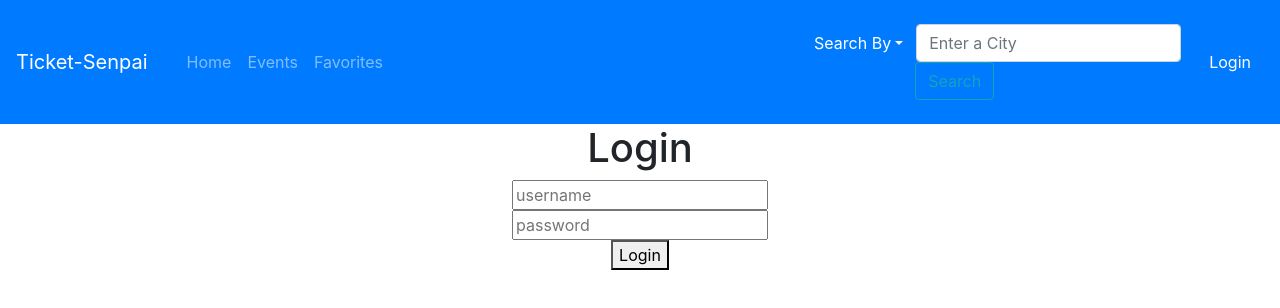
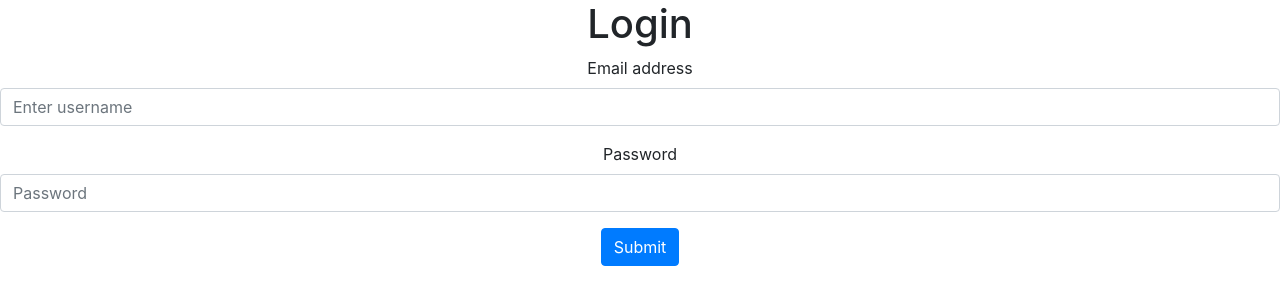
Before and after one commit to MattChale123/Ticket-Senpai, a React (Create React App) app in the folder client/: page /login in a window 1280 px wide. Shown: the top 308 px of the page. Built offline with nearby package versions, Linux system fonts and the light colour scheme.

Commit message:
staging changes for pull request

```diff
--- a/client/src/App.css
+++ b/client/src/App.css
@@ -6,7 +6,6 @@
   height: 40vmin;
   pointer-events: none;
 }
-
 
 @media (prefers-reduced-motion: no-preference) {
   .App-logo {
--- a/client/src/App.js
+++ b/client/src/App.js
@@ -9,13 +9,14 @@ import Profile from './pages/Profile';
 import StubHubLogin from './pages/StubHubLogin';
 import Events from './pages/Events';
 import SearchResults from './pages/SearchResults';
+import GoogleMaps from './components/GoogleMaps';
 
 function App() {
   return (
     <div className="App">
-      <Navigation />
       <Switch>
         <Route path='/' exact>
+          <Navigation />
           <Home />
         </Route>
         <Route path="/register">
@@ -25,16 +26,24 @@ function App() {
           <Login />
         </Route>
         <Route path="/login/stubhub">
+          <Navigation />
           <StubHubLogin />
         </Route>
         <Route path="/profile">
+          <Navigation />
           <Profile />
         </Route>
         <Route path = "/events/:type">
+          <Navigation />
           <Events/>
         </Route>
         <Route path = "/search/:num/:param">
+          <Navigation />
           <SearchResults />
+        </Route>
+        <Route path='/directions'>
+          <Navigation />
+          <GoogleMaps />
         </Route>
       </Switch>
     </div>
--- a/client/src/components/GoogleMaps.js
+++ b/client/src/components/GoogleMaps.js
@@ -4,7 +4,7 @@ import { Loader } from "@googlemaps/js-api-loader"
 import usePosition from '../hooks/usePosition'
 
 const loader = new Loader({
-    apiKey: 'AIzaSyA5flBGhuvWuB2w2Qh6hD5o81MAlJYtwR0',
+    apiKey: 'AIzaSyBxCFPMNQ1YqokuJM8pwSnWnqNByNzEPl0',
     version: "beta",
   });
 
--- a/client/src/pages/Login.js
+++ b/client/src/pages/Login.js
@@ -2,6 +2,8 @@ import React, { useState } from 'react'
 import { useHistory } from 'react-router'
 import { useDispatch } from "react-redux";
 import { setUser } from "../redux/actions";
+import { Form } from 'react-bootstrap';
+import { Button } from 'react-bootstrap';
 
 export default function Login() {
     const [ error, setError ] = useState('')
@@ -47,12 +49,20 @@ export default function Login() {
     return (
         <div>
             <h1>Login</h1>
-              <form onSubmit={handleSubmit}>
-                <input placeholder="username" onChange={handleChange} value={form.username} name='username'></input><br />
-                <input type='password' placeholder="password" onChange={handleChange} value={form.password} name='password'></input><br />
-                <button  type="submit">Login</button>
+              <Form onSubmit={handleSubmit}>
+                <Form.Group controlId="formBasicEmail">
+                  <Form.Label>Email address</Form.Label>
+                  <Form.Control type="text" placeholder="Enter username" onChange={handleChange} value={form.username} name='username' />
+                  <Form.Text className="text-muted">
+                  </Form.Text>
+                </Form.Group>
+                <Form.Group controlId="formBasicPassword">
+                    <Form.Label>Password</Form.Label>
+                    <Form.Control type="password" placeholder="Password" onChange={handleChange} value={form.password} name='password' />
+                  </Form.Group>
+                <Button variant="primary" type="submit">Submit</Button>
+              </Form>
                 {(error === 'password is incorrect' || 'No username with that username. Please register an account.') && <p style={errorStyling}>{error}</p>}
-              </form>
         </div>
     )
 }
--- a/client/src/pages/Register.js
+++ b/client/src/pages/Register.js
@@ -1,6 +1,7 @@
 import React, { useState } from 'react'
 import { useHistory } from 'react-router'
 import { Button, Col, Form, FormControl, InputGroup } from 'react-bootstrap'
+import background from '../img/register-page.jpeg'
 
 export default function Register() {
     const [ error, setError ] = useState('')
@@ -43,9 +44,31 @@ export default function Register() {
         color: "red",
         fontWeight: "bold"
       }
+    const styling = {
+        backgroundColor: 'rgba(255, 255, 255, .15)',
+        backdropFilter: 'blur(5px)',
+        color: 'white',
+        flexDirection: 'column',
+        display: 'inline-block',
+        marginLeft: 'auto',
+        marginRight: 'auto',
+        textAlign: 'left',
+        opacity: '.85',
+        border: '2px solid black',
+        width: '35%'
+    }
 
     return (
-        <div>
+        <div style={{
+            backgroundImage: `url(${background})`,
+            backgroundRepeat: 'noRepeat',
+            backgroundAttachment: 'fixed',
+            backgroundPosition: 'center',
+            backgroundSize: '100% auto',
+            height: '1100px'
+           }}>
+            <h2>Register</h2>
+            <div style={styling}>
             <Form onSubmit={handleSubmit}  style={{display: 'flex', flexDirection: 'column', justifyContent: 'center', alignItems: 'center', marginTop: '10px', marginBottom: '10px' }}>
                     <Form.Group>
                         <Form.Row className="align-items-center">
@@ -79,5 +102,6 @@ export default function Register() {
                     {(error === 'Username already in use. Pick another') && <p style={errorStyling}>{error}</p>}
                 </Form>
             </div>
+        </div>
     )
 }
```
Lines whose indentation alone changed are shown as unchanged.
